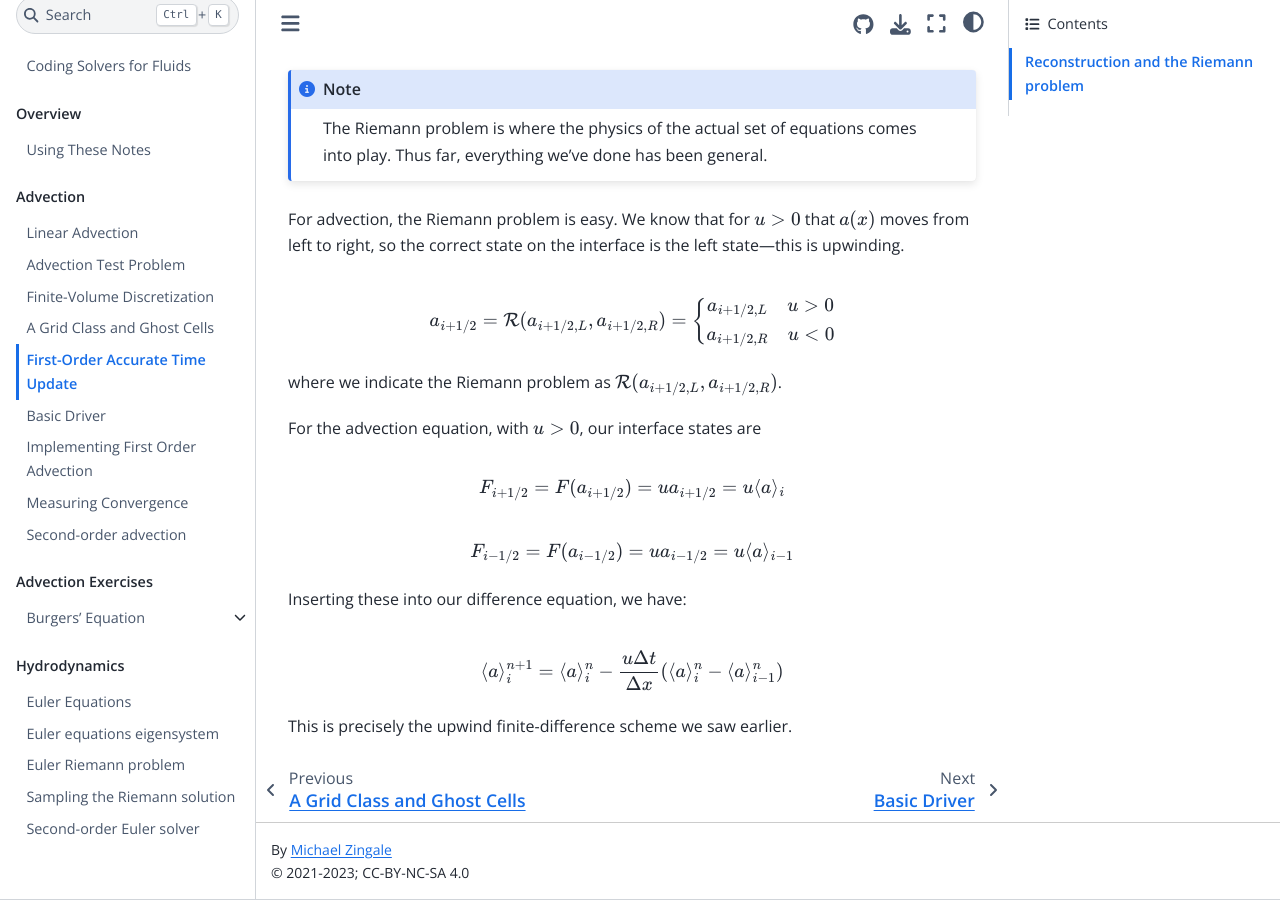
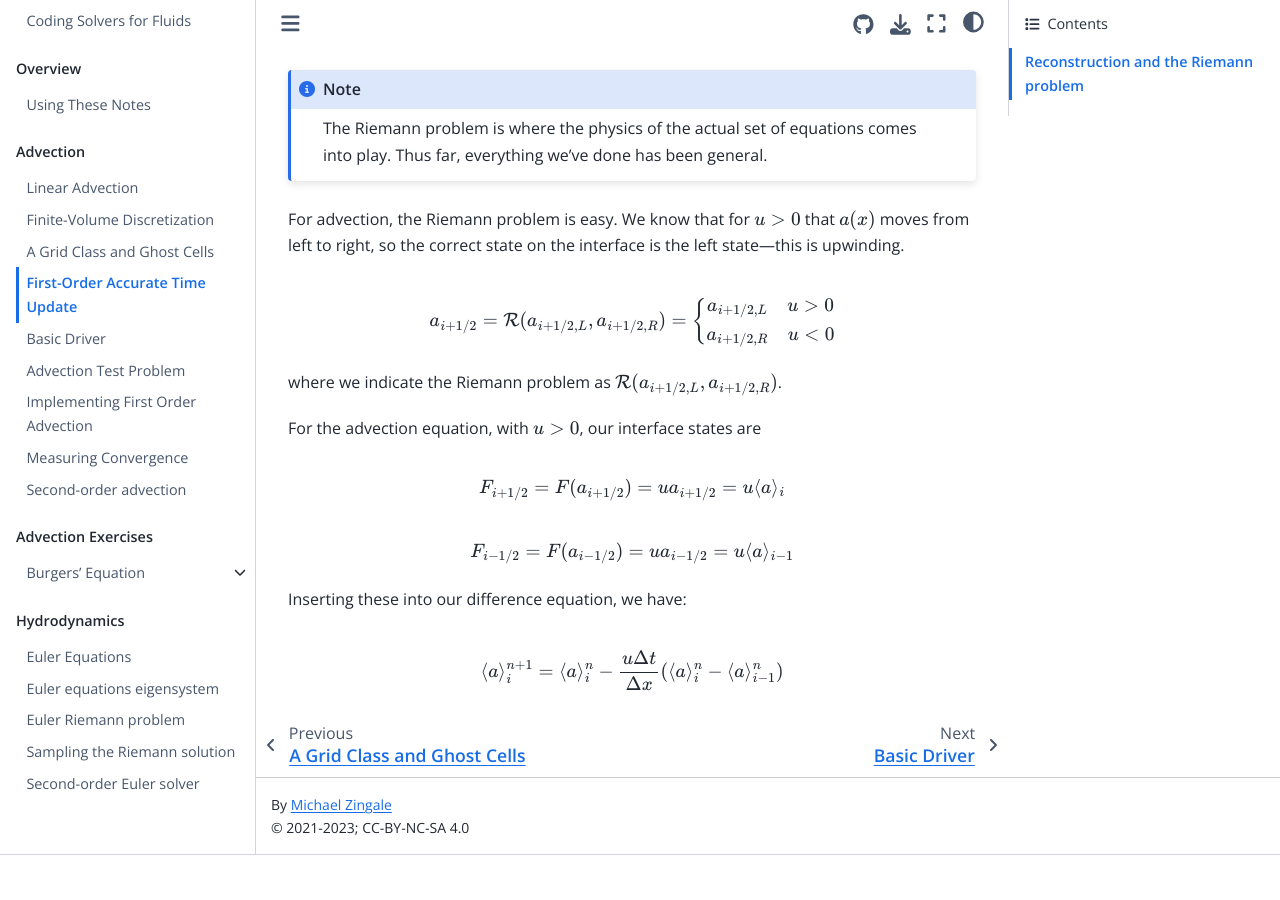
Before and after one commit to zingale/cca-summer-school, a Jupyter Book: the page built from content/advection/advection-time-update.md, in a window 1280 px wide and 900 px high, scrolled down 1384 px. Built offline with Jupyter Book 1.0.4 settings and Sphinx 7.4.7 and the Sphinx Book theme 1.1.4, drawn with Linux system fonts in a browser that asks for light colours; after the commit the page ends 2239 px from its top, so only the background shows below that.

Commit message:
more implementation

```diff
--- a/content/_toc.yml
+++ b/content/_toc.yml
@@ -8,11 +8,11 @@ parts:
   - caption: Advection
     chapters:
     - file: advection/advection-intro
-    - file: advection/advection-test-problem
     - file: advection/advection-finite-volumes
     - file: advection/advection-grid-class
     - file: advection/advection-time-update
     - file: advection/advection-driver
+    - file: advection/advection-test-problem
     - file: advection/advection-first-order
     - file: advection/advection-convergence
     - file: advection/advection-second-order
--- a/content/advection/advection-time-update.md
+++ b/content/advection/advection-time-update.md
@@ -78,5 +78,3 @@ $$F_{i-1/2} = F(a_{i-1/2}) = u a_{i-1/2} = u \langle a \rangle_{i-1}$$
 Inserting these into our difference equation, we have:
 
 $$\langle a \rangle_i^{n+1} = \langle a \rangle_i^n - \frac{u \Delta t}{\Delta x} (\langle a \rangle_i^n - \langle a \rangle_{i-1}^n)$$
-
-This is precisely the upwind finite-difference scheme we saw earlier.
```
Also changed, not shown: content/advection/advection-first-order.ipynb.
